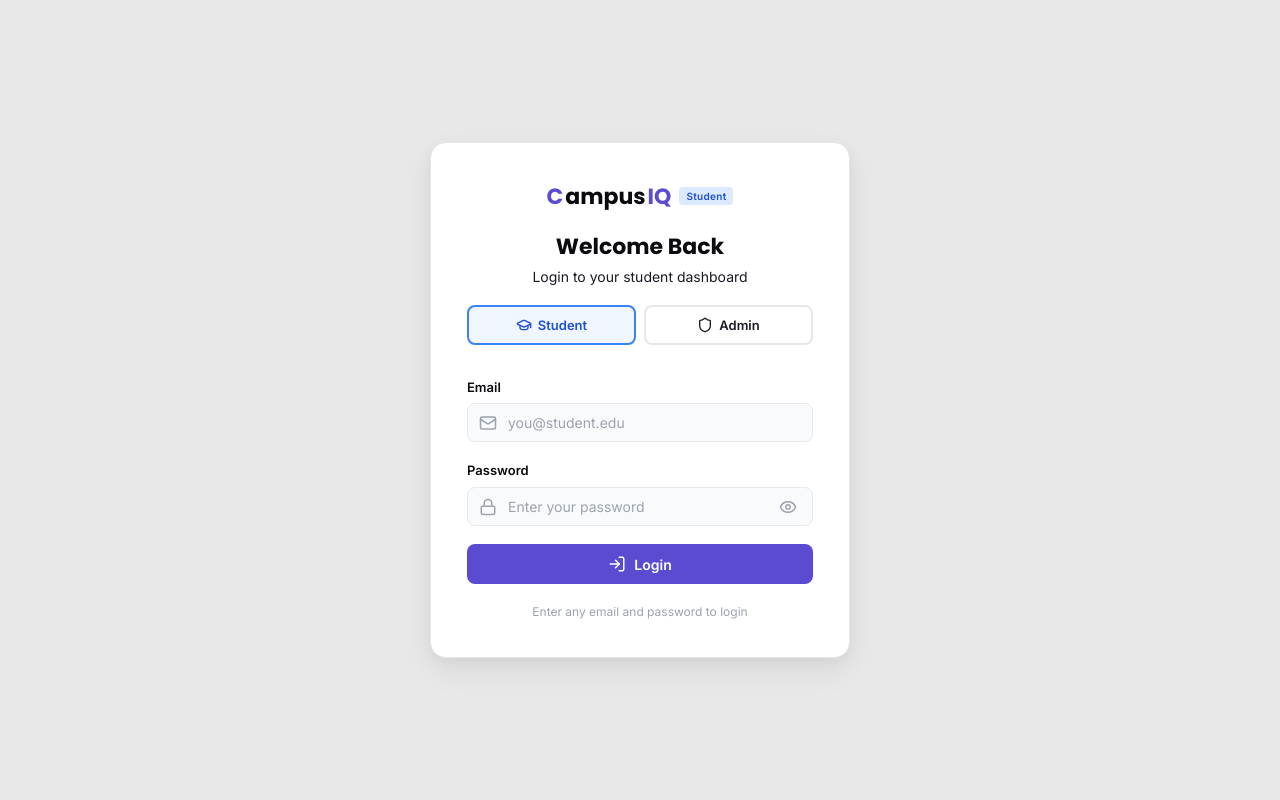
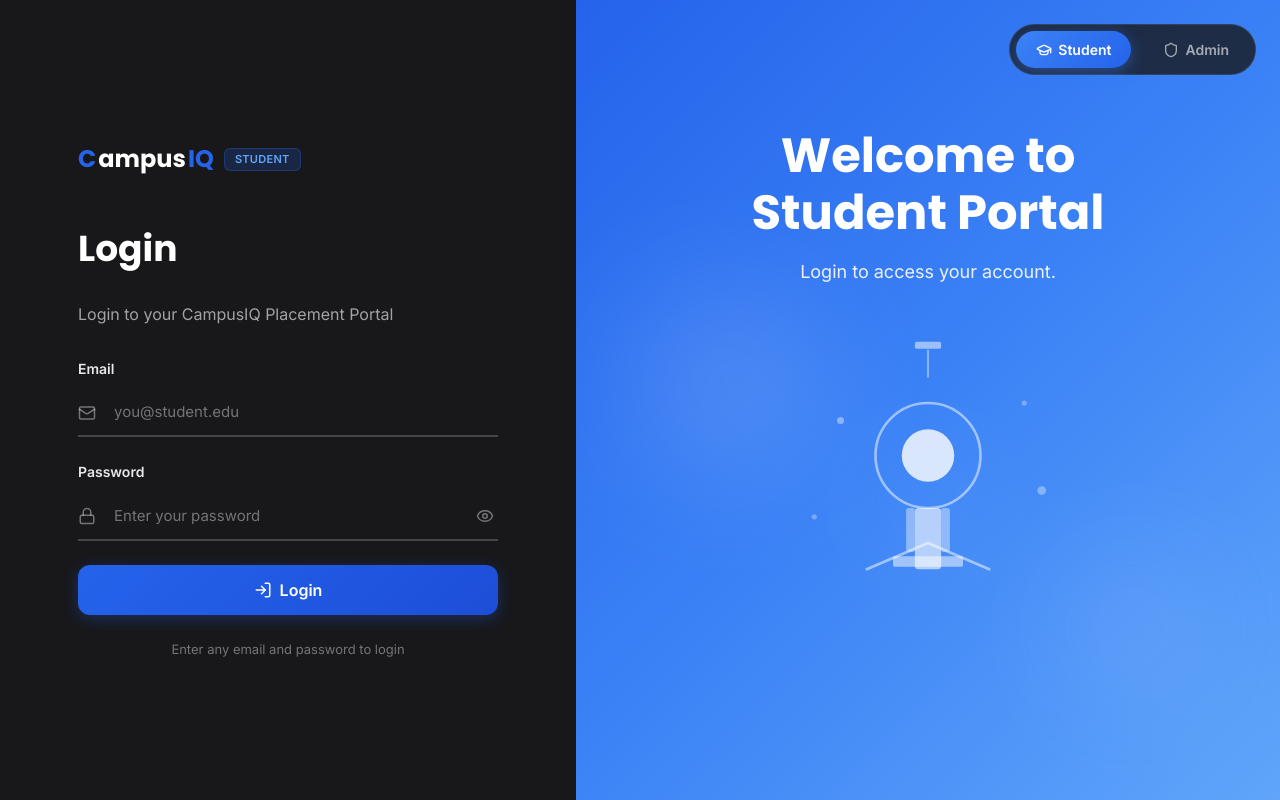
Before and after one commit to GowrinathSivakumar/CampusIQ, a React (Vite) app in the folder frontend/: page /admin/dashboard in a window 1280 px wide. Both pictures are taken after a click on the button "Logout". Built offline with nearby package versions, Linux system fonts and the light colour scheme.

Commit message:
changed login style

```diff
--- a/frontend/src/pages/Login.css
+++ b/frontend/src/pages/Login.css
@@ -1,165 +1,176 @@
+/* Page Layout */
 .login-page {
   min-height: 100vh;
   display: flex;
+  position: relative;
+  overflow: hidden;
+}
+
+/* Role Switcher - Top Right */
+.login-role-switcher {
+  position: fixed;
+  top: 24px;
+  right: 24px;
+  z-index: 100;
+  display: flex;
+  gap: 12px;
+  padding: 6px;
+  background: rgba(24, 24, 27, 0.8);
+  backdrop-filter: blur(12px);
+  border-radius: 50px;
+  border: 1px solid rgba(255, 255, 255, 0.1);
+}
+
+.login-role-pill {
+  display: inline-flex;
   align-items: center;
   justify-content: center;
-  background: #E8E8E8;
-  padding: 24px;
+  gap: 6px;
+  padding: 10px 20px;
+  font-size: 14px;
+  font-weight: 600;
+  border: none;
+  border-radius: 50px;
+  background: transparent;
+  color: rgba(255, 255, 255, 0.6);
+  cursor: pointer;
+  transition: all 0.3s ease;
 }
 
-.login-page.admin-theme {
-  background: #E8E8E8;
+.login-role-pill:hover {
+  color: rgba(255, 255, 255, 0.9);
 }
 
-.login-container {
+.login-role-pill.active {
+  color: white;
+}
+
+.login-role-pill:first-child.active {
+  background: linear-gradient(135deg, #3b82f6, #2563eb);
+  box-shadow: 0 4px 15px rgba(59, 130, 246, 0.4);
+}
+
+.login-role-pill:last-child.active {
+  background: linear-gradient(135deg, #00A300, #009900);
+  box-shadow: 0 4px 15px rgba(0, 163, 0, 0.4);
+}
+
+/* Left Panel - Login Form */
+.login-left-panel {
+  width: 45%;
+  min-height: 100vh;
+  background: #18181B;
+  display: flex;
+  align-items: center;
+  justify-content: center;
+  padding: 48px;
+}
+
+.login-left-content {
   width: 100%;
   max-width: 420px;
-  position: relative;
-  z-index: 1;
+  display: flex;
+  flex-direction: column;
+  gap: 48px;
 }
 
-.login-card {
-  background: var(--color-white);
-  border-radius: var(--radius-xl);
-  border: 1px solid var(--color-gray-200);
-  box-shadow: var(--shadow-lg);
-  padding: 36px;
-}
-
-.login-header {
-  text-align: center;
-  margin-bottom: 32px;
-}
-
+/* Logo - Top Left */
 .login-logo {
   display: flex;
   align-items: center;
-  justify-content: center;
   gap: 2px;
-  margin-bottom: 20px;
 }
 
 .login-logo-c {
   font-family: var(--font-heading);
-  font-size: 22px;
+  font-size: 24px;
   font-weight: 700;
-  color: var(--color-primary-600);
+  color: #2563eb;
+  transition: color 0.3s ease;
 }
 
 .login-page.admin-theme .login-logo-c {
-  color: var(--color-emerald-600);
+  color: #00A300;
 }
 
 .login-logo-text {
   font-family: var(--font-heading);
-  font-size: 22px;
+  font-size: 24px;
   font-weight: 700;
-  color: var(--color-dark);
+  color: white;
 }
 
 .login-badge {
-  margin-left: 6px;
-  padding: 1px 7px;
-  font-size: 10px;
+  margin-left: 8px;
+  padding: 2px 10px;
+  font-size: 11px;
   font-weight: 600;
-  border-radius: 4px;
+  border-radius: 6px;
   letter-spacing: 0.3px;
+  text-transform: uppercase;
 }
 
 .login-badge.student {
-  background: var(--student-100);
-  color: var(--student-700);
+  background: rgba(37, 99, 235, 0.2);
+  color: #60A5FA;
+  border: 1px solid rgba(37, 99, 235, 0.3);
 }
 
 .login-badge.admin {
-  background: var(--color-emerald-50);
-  color: var(--color-emerald-700);
+  background: rgba(16, 185, 129, 0.2);
+  color: #34D399;
+  border: 1px solid rgba(16, 185, 129, 0.3);
+}
+
+/* Form Container */
+.login-form-container {
+  display: flex;
+  flex-direction: column;
+  gap: 32px;
 }
 
 .login-title {
   font-family: var(--font-heading);
-  font-size: 22px;
+  font-size: 36px;
   font-weight: 700;
-  color: var(--color-dark);
-  margin-bottom: 6px;
+  color: white;
+  margin: 0;
+  line-height: 1.2;
 }
 
 .login-subtitle {
-  font-size: 14px;
-  color: var(--color-dark-secondary);
+  font-size: 16px;
+  color: rgba(255, 255, 255, 0.6);
+  margin: 0;
+  line-height: 1.5;
 }
 
-.login-role-toggle {
-  display: flex;
-  gap: 8px;
-  margin-top: 16px;
-}
-
-.login-role-btn {
-  flex: 1;
-  display: inline-flex;
-  align-items: center;
-  justify-content: center;
-  gap: 6px;
-  padding: 10px;
-  font-size: 13px;
-  font-weight: 600;
-  border: 2px solid var(--color-gray-200);
-  border-radius: var(--radius-md);
-  background: var(--color-white);
-  color: var(--color-dark-secondary);
-  cursor: pointer;
-  transition: all 0.15s;
-}
-
-.login-role-btn:hover {
-  border-color: var(--color-gray-300);
-  color: var(--color-dark);
-}
-
-.login-role-btn.active {
-  background: var(--student-50);
-  border-color: var(--student-500);
-  color: var(--student-700);
-}
-
-.login-role-btn:first-child.active {
-  background: var(--student-50);
-  border-color: var(--student-500);
-  color: var(--student-700);
-}
-
-.login-role-btn:last-child.active {
-  background: var(--color-emerald-50);
-  border-color: var(--color-emerald-600);
-  color: var(--color-emerald-700);
-}
-
+/* Form */
 .login-form {
   display: flex;
   flex-direction: column;
-  gap: 18px;
+  gap: 24px;
 }
 
 .login-error {
-  padding: 10px 14px;
-  background: var(--color-red-50);
-  border: 1px solid var(--color-red-200);
-  border-radius: var(--radius-md);
-  font-size: 13px;
-  color: var(--color-red-700);
+  padding: 12px 16px;
+  background: rgba(239, 68, 68, 0.1);
+  border: 1px solid rgba(239, 68, 68, 0.3);
+  border-radius: 12px;
+  font-size: 14px;
+  color: #F87171;
 }
 
 .login-field {
   display: flex;
   flex-direction: column;
-  gap: 6px;
+  gap: 8px;
 }
 
 .login-label {
-  font-size: 13px;
+  font-size: 14px;
   font-weight: 600;
-  color: var(--color-dark);
+  color: rgba(255, 255, 255, 0.9);
 }
 
 .login-input-wrapper {
@@ -170,81 +181,84 @@
 
 .login-input-icon {
   position: absolute;
-  left: 12px;
-  color: var(--color-gray-400);
+  left: 0;
+  color: rgba(255, 255, 255, 0.4);
   pointer-events: none;
+  transition: color 0.3s ease;
 }
 
 .login-password-toggle {
   position: absolute;
-  right: 12px;
-  color: var(--color-gray-400);
+  right: 0;
+  color: rgba(255, 255, 255, 0.4);
   display: flex;
   align-items: center;
   padding: 4px;
-  border-radius: 4px;
-  transition: color 0.15s;
+  border-radius: 6px;
+  transition: color 0.3s ease;
 }
 
 .login-password-toggle:hover {
-  color: var(--color-dark-secondary);
+  color: rgba(255, 255, 255, 0.8);
 }
 
 .login-input {
   width: 100%;
-  padding: 10px 14px 10px 40px;
-  font-size: 14px;
-  border: 1px solid var(--color-gray-200);
-  border-radius: var(--radius-md);
-  background: var(--color-gray-50);
-  color: var(--color-dark);
+  padding: 14px 0 14px 36px;
+  font-size: 15px;
+  border: none;
+  border-bottom: 2px solid rgba(255, 255, 255, 0.2);
+  border-radius: 0;
+  background: transparent;
+  color: white;
   outline: none;
-  transition: border-color 0.15s, box-shadow 0.15s;
+  transition: border-color 0.3s ease;
 }
 
 .login-input:focus {
-  border-color: var(--color-primary-500);
-  box-shadow: 0 0 0 3px rgba(0, 163, 0, 0.1);
-  background: var(--color-white);
+  border-color: #2563EB;
 }
 
 .login-page.admin-theme .login-input:focus {
-  border-color: var(--color-emerald-600);
-  box-shadow: 0 0 0 3px rgba(5, 150, 105, 0.1);
+  border-color: #10B981;
 }
 
 .login-input::placeholder {
-  color: var(--color-gray-400);
+  color: rgba(255, 255, 255, 0.4);
 }
 
+/* Login Button */
 .login-button {
   display: inline-flex;
   align-items: center;
   justify-content: center;
   gap: 8px;
   width: 100%;
-  padding: 11px 20px;
-  font-size: 14px;
+  height: 50px;
+  padding: 0 24px;
+  font-size: 16px;
   font-weight: 600;
-  color: var(--color-white);
-  background: var(--color-primary-600);
+  color: white;
+  background: linear-gradient(135deg, #2563EB, #1D4ED8);
   border: none;
-  border-radius: var(--radius-md);
+  border-radius: 12px;
   cursor: pointer;
-  transition: background 0.15s, transform 0.15s;
+  transition: all 0.3s ease;
+  box-shadow: 0 4px 15px rgba(37, 99, 235, 0.3);
 }
 
 .login-button:hover {
-  background: var(--color-primary-700);
-  transform: translateY(-1px);
+  transform: translateY(-2px);
+  box-shadow: 0 6px 20px rgba(37, 99, 235, 0.4);
 }
 
 .login-page.admin-theme .login-button {
-  background: var(--color-emerald-600);
+  background: linear-gradient(135deg, #10B981, #059669);
+  box-shadow: 0 4px 15px rgba(16, 185, 129, 0.3);
 }
 
 .login-page.admin-theme .login-button:hover {
-  background: var(--color-emerald-700);
+  box-shadow: 0 6px 20px rgba(16, 185, 129, 0.4);
 }
 
 .login-button:active {
@@ -253,16 +267,200 @@
 
 .login-hint {
   text-align: center;
-  font-size: 12px;
-  color: var(--color-gray-400);
+  font-size: 13px;
+  color: rgba(255, 255, 255, 0.4);
+  margin: 0;
 }
 
-@media (max-width: 480px) {
-  .login-card {
-    padding: 28px 20px;
+/* Right Panel - Welcome Section */
+.login-right-panel {
+  width: 55%;
+  min-height: 100vh;
+  background: linear-gradient(135deg, #2563EB, #3B82F6, #60A5FA);
+  display: flex;
+  align-items: center;
+  justify-content: center;
+  padding: 48px;
+  transition: background 0.5s ease;
+  position: relative;
+  overflow: hidden;
+}
+
+.login-page.admin-theme .login-right-panel {
+  background: linear-gradient(135deg, #059669, #10B981, #34D399);
+}
+
+.login-right-content {
+  width: 100%;
+  max-width: 500px;
+  text-align: center;
+  position: relative;
+  z-index: 2;
+}
+
+.login-welcome-title {
+  font-family: var(--font-heading);
+  font-size: 48px;
+  font-weight: 700;
+  color: white;
+  margin: 0 0 16px 0;
+  line-height: 1.2;
+}
+
+.login-welcome-subtitle {
+  font-size: 18px;
+  color: rgba(255, 255, 255, 0.9);
+  margin: 0 0 48px 0;
+  line-height: 1.5;
+}
+
+/* Illustration */
+.login-illustration {
+  position: relative;
+  display: flex;
+  align-items: center;
+  justify-content: center;
+  min-height: 250px;
+}
+
+.login-illustration-svg {
+  position: relative;
+  z-index: 2;
+  width: 100%;
+  max-width: 350px;
+  height: auto;
+}
+
+.login-illustration-svg svg {
+  width: 100%;
+  height: auto;
+}
+
+.login-blob {
+  position: absolute;
+  border-radius: 50%;
+  filter: blur(60px);
+  opacity: 0.3;
+  z-index: 1;
+}
+
+.login-blob-1 {
+  width: 200px;
+  height: 200px;
+  background: rgba(255, 255, 255, 0.4);
+  top: -50px;
+  left: -50px;
+}
+
+.login-blob-2 {
+  width: 150px;
+  height: 150px;
+  background: rgba(255, 255, 255, 0.3);
+  bottom: -30px;
+  right: -30px;
+}
+
+.login-blob-3 {
+  width: 100px;
+  height: 100px;
+  background: rgba(255, 255, 255, 0.2);
+  top: 50%;
+  left: 50%;
+  transform: translate(-50%, -50%);
+}
+
+/* Responsive Design */
+@media (max-width: 1024px) {
+  .login-page {
+    flex-direction: column;
+  }
+
+  .login-left-panel {
+    width: 100%;
+    min-height: auto;
+    padding: 32px 24px;
+  }
+
+  .login-right-panel {
+    width: 100%;
+    min-height: 400px;
+    padding: 32px 24px;
+  }
+
+  .login-left-content {
+    gap: 32px;
   }
 
   .login-title {
-    font-size: 20px;
+    font-size: 28px;
+  }
+
+  .login-welcome-title {
+    font-size: 36px;
+  }
+
+  .login-role-switcher {
+    top: 16px;
+    right: 16px;
   }
 }
+
+@media (max-width: 640px) {
+  .login-left-panel {
+    padding: 24px 16px;
+  }
+
+  .login-right-panel {
+    min-height: 300px;
+    padding: 24px 16px;
+  }
+
+  .login-left-content {
+    gap: 24px;
+  }
+
+  .login-title {
+    font-size: 24px;
+  }
+
+  .login-subtitle {
+    font-size: 14px;
+  }
+
+  .login-welcome-title {
+    font-size: 28px;
+  }
+
+  .login-welcome-subtitle {
+    font-size: 16px;
+  }
+
+  .login-illustration-svg {
+    max-width: 250px;
+  }
+
+  .login-blob-1 {
+    width: 150px;
+    height: 150px;
+  }
+
+  .login-blob-2 {
+    width: 100px;
+    height: 100px;
+  }
+
+  .login-blob-3 {
+    width: 80px;
+    height: 80px;
+  }
+
+  .login-role-pill {
+    padding: 8px 16px;
+    font-size: 13px;
+  }
+
+  .login-role-switcher {
+    padding: 4px;
+    gap: 8px;
+  }
+}
--- a/frontend/src/pages/Login.tsx
+++ b/frontend/src/pages/Login.tsx
@@ -1,8 +1,50 @@
 import { useState } from 'react'
 import { useNavigate } from 'react-router-dom'
 import { LogIn, Mail, Lock, Eye, EyeOff, GraduationCap, Shield } from 'lucide-react'
+import { motion, AnimatePresence } from 'framer-motion'
 import { useAuth } from '../context/AuthContext'
 import './Login.css'
+
+function StudentIllustration() {
+  return (
+    <svg viewBox="0 0 400 380" fill="none" xmlns="http://www.w3.org/2000/svg">
+      <circle cx="200" cy="140" r="60" stroke="rgba(255,255,255,0.5)" strokeWidth="3" fill="none" />
+      <circle cx="200" cy="140" r="30" fill="rgba(255,255,255,0.8)" />
+      <rect x="185" y="200" width="30" height="70" rx="4" fill="rgba(255,255,255,0.6)" />
+      <rect x="175" y="200" width="10" height="50" rx="3" fill="rgba(255,255,255,0.4)" />
+      <rect x="215" y="200" width="10" height="50" rx="3" fill="rgba(255,255,255,0.4)" />
+      <path d="M130 270 L200 240 L270 270" stroke="rgba(255,255,255,0.5)" strokeWidth="3" fill="none" strokeLinecap="round" strokeLinejoin="round" />
+      <rect x="160" y="255" width="80" height="12" rx="2" fill="rgba(255,255,255,0.5)" />
+      <path d="M200 50 V20" stroke="rgba(255,255,255,0.4)" strokeWidth="2.5" strokeLinecap="round" />
+      <rect x="185" y="10" width="30" height="8" rx="2" fill="rgba(255,255,255,0.5)" />
+      <circle cx="100" cy="100" r="4" fill="rgba(255,255,255,0.4)" />
+      <circle cx="310" cy="80" r="3" fill="rgba(255,255,255,0.3)" />
+      <circle cx="330" cy="180" r="5" fill="rgba(255,255,255,0.35)" />
+      <circle cx="70" cy="210" r="3" fill="rgba(255,255,255,0.3)" />
+    </svg>
+  )
+}
+
+function AdminIllustration() {
+  return (
+    <svg viewBox="0 0 400 380" fill="none" xmlns="http://www.w3.org/2000/svg">
+      <path d="M200 50 L270 90 V170 C270 230 200 280 200 280 C200 280 130 230 130 170 V90 L200 50Z" stroke="rgba(255,255,255,0.5)" strokeWidth="3" fill="none" strokeLinejoin="round" />
+      <path d="M175 170 L195 190 L225 155" stroke="rgba(255,255,255,0.85)" strokeWidth="4" strokeLinecap="round" strokeLinejoin="round" fill="none" />
+      <circle cx="200" cy="200" r="55" stroke="rgba(255,255,255,0.15)" strokeWidth="2" fill="none" />
+      <circle cx="200" cy="200" r="40" stroke="rgba(255,255,255,0.1)" strokeWidth="1.5" fill="none" />
+      <rect x="165" y="130" width="70" height="8" rx="3" fill="rgba(255,255,255,0.5)" />
+      <line x1="120" y1="140" x2="140" y2="130" stroke="rgba(255,255,255,0.3)" strokeWidth="2.5" strokeLinecap="round" />
+      <line x1="260" y1="130" x2="280" y2="140" stroke="rgba(255,255,255,0.3)" strokeWidth="2.5" strokeLinecap="round" />
+      <line x1="115" y1="180" x2="135" y2="175" stroke="rgba(255,255,255,0.3)" strokeWidth="2.5" strokeLinecap="round" />
+      <line x1="265" y1="175" x2="285" y2="180" stroke="rgba(255,255,255,0.3)" strokeWidth="2.5" strokeLinecap="round" />
+      <rect x="140" y="55" width="120" height="4" rx="2" fill="rgba(255,255,255,0.4)" />
+      <circle cx="80" cy="90" r="3" fill="rgba(255,255,255,0.3)" />
+      <circle cx="320" cy="110" r="4" fill="rgba(255,255,255,0.35)" />
+      <circle cx="340" cy="240" r="3" fill="rgba(255,255,255,0.3)" />
+      <circle cx="60" cy="260" r="5" fill="rgba(255,255,255,0.25)" />
+    </svg>
+  )
+}
 
 export default function Login() {
   const navigate = useNavigate()
@@ -32,22 +74,11 @@
 
   return (
     <div className={`login-page ${role === 'admin' ? 'admin-theme' : ''}`}>
-      <div className="login-container">
-        <div className="login-card">
-          <div className="login-header">
-            <div className="login-logo">
-              <span className="login-logo-c">C</span>
-              <span className="login-logo-text">ampus</span>
-              <span className="login-logo-c">IQ</span>
-              <span className={`login-badge ${role}`}>{role === 'admin' ? 'Admin' : 'Student'}</span>
-            </div>
-            <h1 className="login-title">Welcome Back</h1>
-            <p className="login-subtitle">Login to your {role} dashboard</p>
-
-            <div className="login-role-toggle">
+      {/* Role Switcher - Top Right */}
+      <div className="login-role-switcher">
         <button
           type="button"
-                className={`login-role-btn ${role === 'student' ? 'active' : ''}`}
+          className={`login-role-pill ${role === 'student' ? 'active' : ''}`}
           onClick={() => { setRole('student'); setError('') }}
         >
           <GraduationCap size={16} />
@@ -55,14 +86,29 @@
         </button>
         <button
           type="button"
-                className={`login-role-btn ${role === 'admin' ? 'active' : ''}`}
+          className={`login-role-pill ${role === 'admin' ? 'active' : ''}`}
           onClick={() => { setRole('admin'); setError('') }}
         >
           <Shield size={16} />
           Admin
         </button>
       </div>
+
+      {/* Left Panel - Login Form */}
+      <div className="login-left-panel">
+        <div className="login-left-content">
+          {/* Logo - Top Left */}
+          <div className="login-logo">
+            <span className="login-logo-c">C</span>
+            <span className="login-logo-text">ampus</span>
+            <span className="login-logo-c">IQ</span>
+            <span className={`login-badge ${role}`}>{role === 'admin' ? 'Admin' : 'Student'}</span>
           </div>
+
+          {/* Form */}
+          <div className="login-form-container">
+            <h1 className="login-title">Login</h1>
+            <p className="login-subtitle">Login to your CampusIQ Placement Portal</p>
 
             <form className="login-form" onSubmit={handleSubmit}>
               {error && (
@@ -120,5 +166,49 @@
           </div>
         </div>
       </div>
+
+      {/* Right Panel - Welcome Section */}
+      <div className="login-right-panel">
+        <div className="login-right-content">
+          <h1 className="login-welcome-title">
+            Welcome to<br />
+            {role === 'student' ? 'Student Portal' : 'Admin Portal'}
+          </h1>
+          <p className="login-welcome-subtitle">Login to access your account.</p>
+
+          {/* Animated Illustration */}
+          <div className="login-illustration">
+            <div className="login-blob login-blob-1" />
+            <div className="login-blob login-blob-2" />
+            <div className="login-blob login-blob-3" />
+            <AnimatePresence mode="wait">
+              {role === 'student' ? (
+                <motion.div
+                  key="student-illustration"
+                  className="login-illustration-svg"
+                  initial={{ x: -200, opacity: 0 }}
+                  animate={{ x: 0, opacity: 1 }}
+                  exit={{ x: 200, opacity: 0 }}
+                  transition={{ type: 'spring', stiffness: 120, damping: 18 }}
+                >
+                  <StudentIllustration />
+                </motion.div>
+              ) : (
+                <motion.div
+                  key="admin-illustration"
+                  className="login-illustration-svg"
+                  initial={{ x: 200, opacity: 0 }}
+                  animate={{ x: 0, opacity: 1 }}
+                  exit={{ x: -200, opacity: 0 }}
+                  transition={{ type: 'spring', stiffness: 120, damping: 18 }}
+                >
+                  <AdminIllustration />
+                </motion.div>
+              )}
+            </AnimatePresence>
+          </div>
+        </div>
+      </div>
+    </div>
   )
 }
```
Lines whose indentation alone changed are shown as unchanged.
